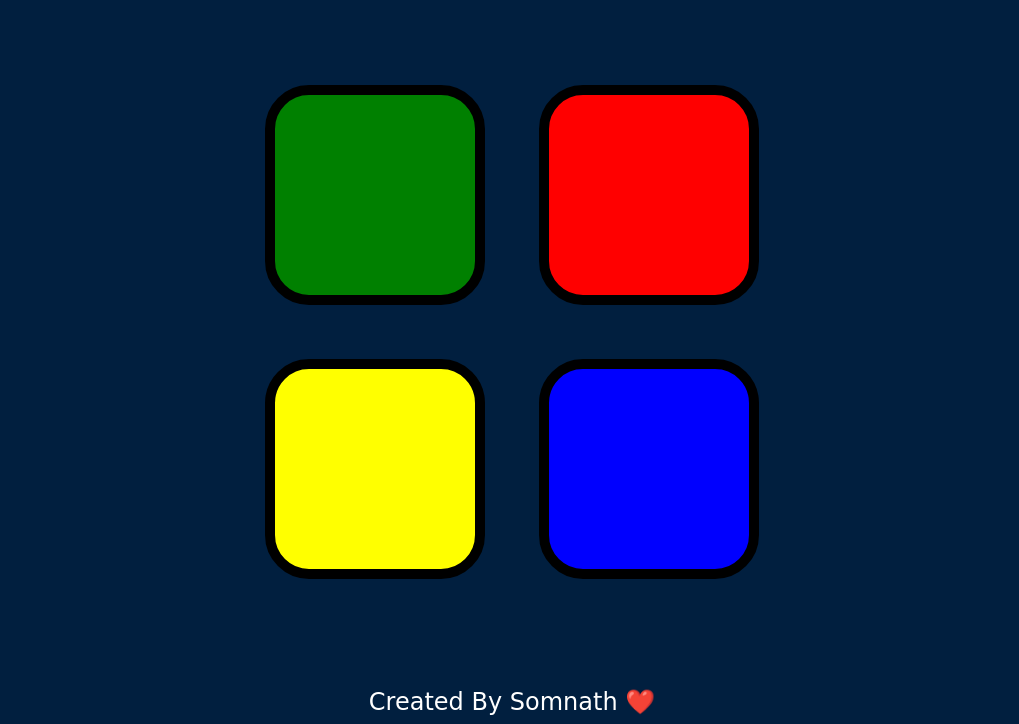
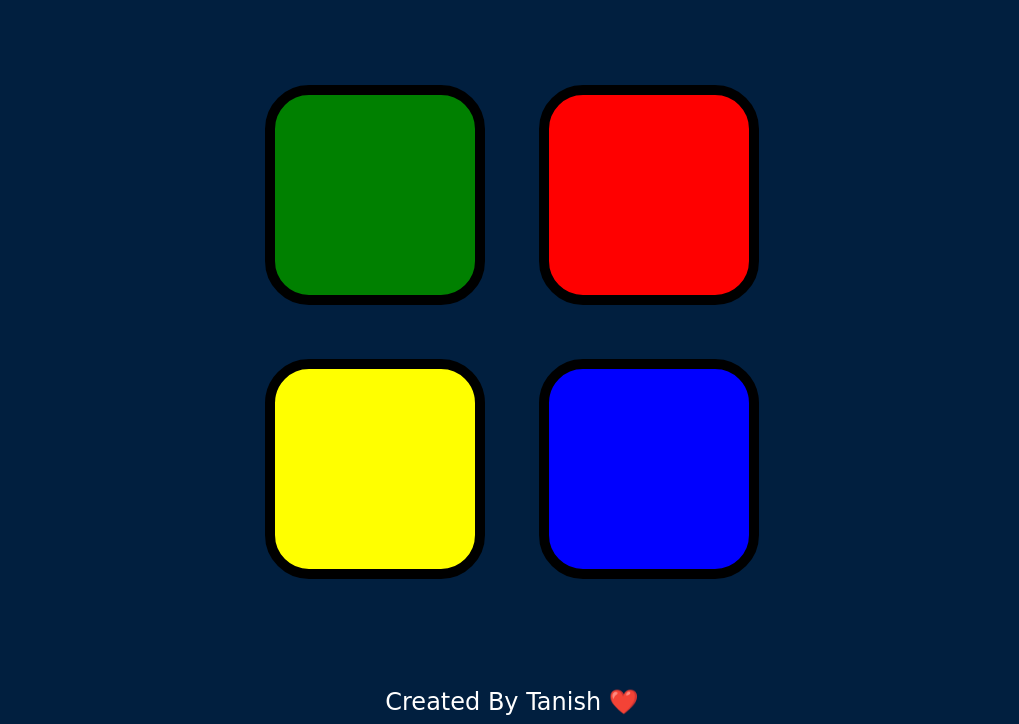
Before and after one commit to tanish35/Portfolio, a plain HTML site: page Simon Game/index.html in a window 1280 px wide. Shown: the part 114-838 px from the top of the page, without its empty margins (128-1147 px from the left). Drawn offline with nearby package versions, Linux system fonts and the light colour scheme.

Commit message:
Update index.html

```diff
--- a/Simon Game/index.html
+++ b/Simon Game/index.html
@@ -46,6 +46,6 @@
   <script src="https://ajax.googleapis.com/ajax/libs/jquery/3.7.1/jquery.min.js"></script>
   <script src="index.js"></script>
 </body>
-<footer>Created By Somnath ❤️</footer>
+<footer>Created By Tanish ❤️</footer>
 
 </html>
```
